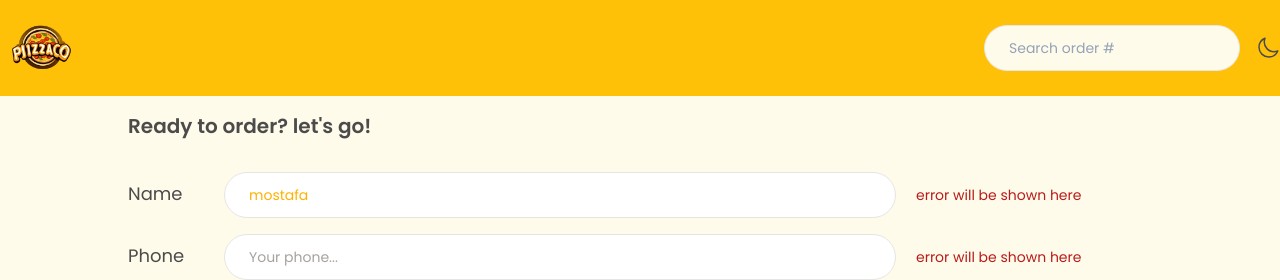
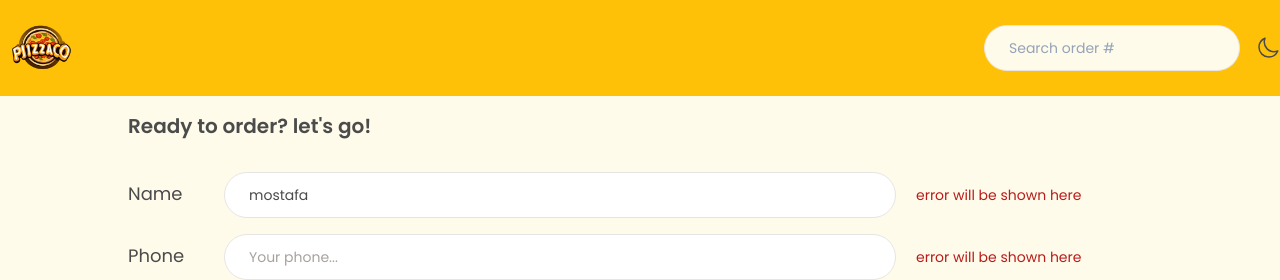
Before and after one commit to mostafa-elsayed19/Pizzaco, a React (Vite) app: page /order/newOrder in a window 1280 px wide. Shown: the top 280 px of the page. Built offline with nearby package versions, Linux system fonts and the light colour scheme.

Commit message:
Removed text-color from input class

```diff
--- a/src/index.css
+++ b/src/index.css
@@ -4,7 +4,7 @@
 
 @layer components {
   .input {
-    @apply rounded-full border border-stone-200 px-4 py-2 text-sm text-accent-color transition-all duration-300 placeholder:text-stone-400 focus:outline-none focus:ring focus:ring-accent-color md:px-6 md:py-3;
+    @apply rounded-full border border-stone-200 px-4 py-2 text-sm transition-all duration-300 placeholder:text-stone-400 focus:outline-none focus:ring focus:ring-accent-color md:px-6 md:py-3;
   }
 }
 
```
